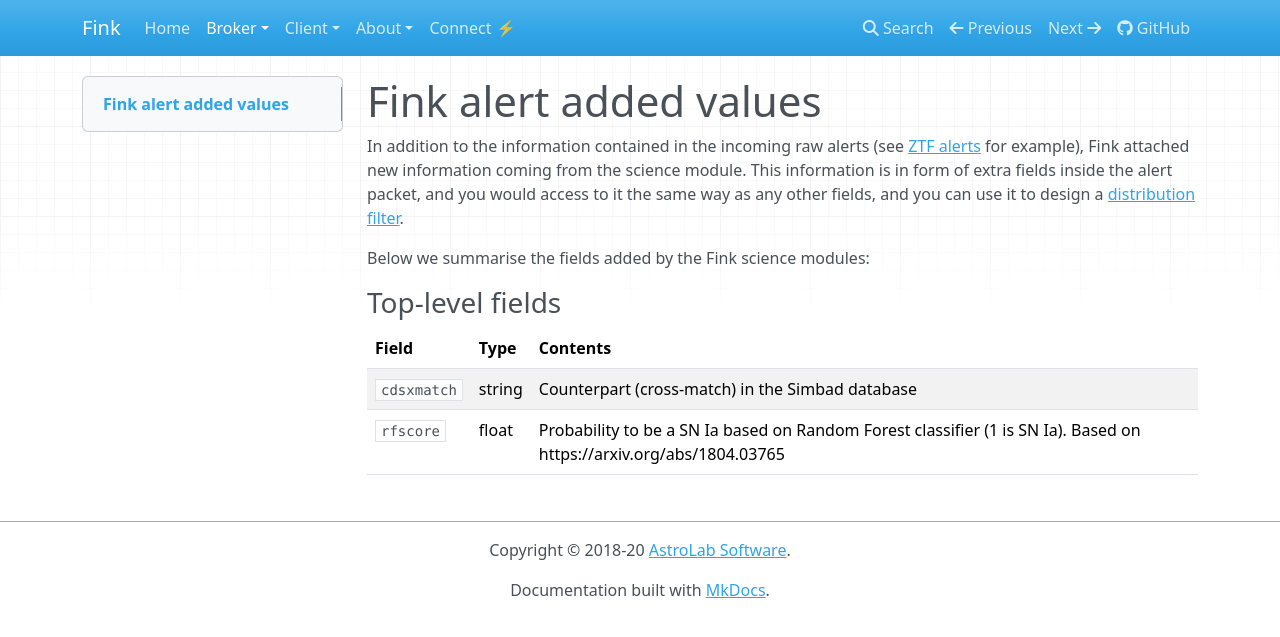
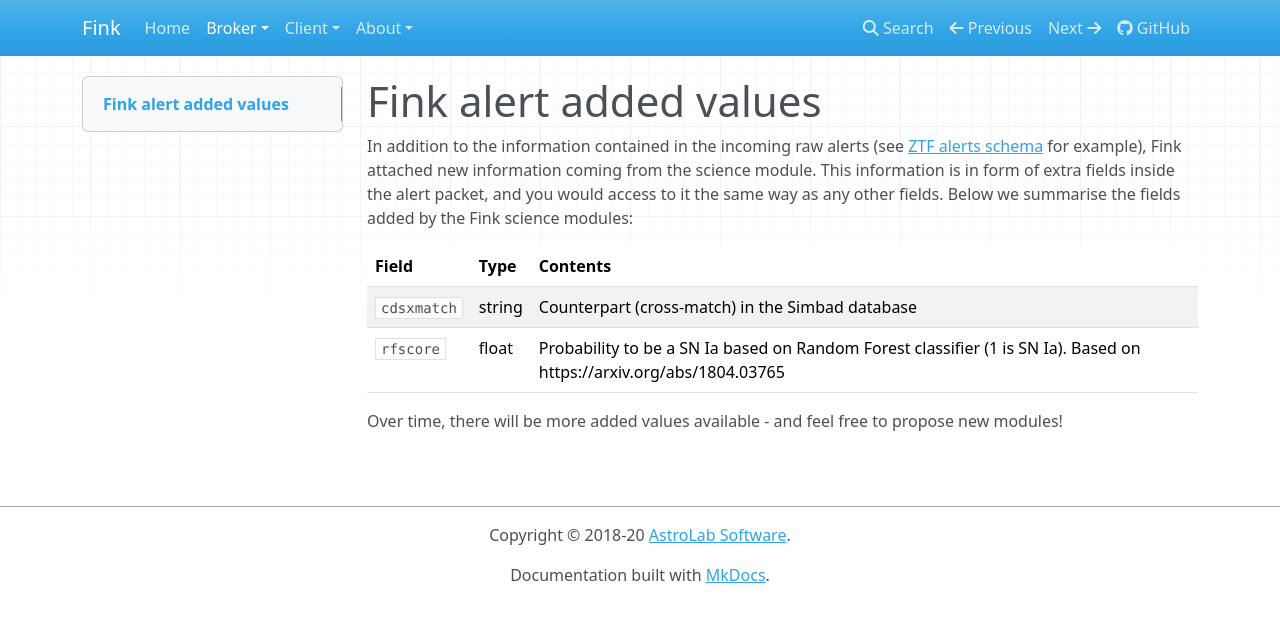
Before and after one commit to astrolabsoftware/fink, an MkDocs documentation site: the page built from docs/science/added_values.md, in a window 1280 px wide. Shown: the top 637 px of the page. Built offline with MkDocs 1.6.1, drawn with Linux system fonts in a browser that asks for light colours; nearby versions of some CDN libraries.

Commit message:
update the documentation

```diff
--- a/docs/science/added_values.md
+++ b/docs/science/added_values.md
@@ -1,12 +1,10 @@
 # Fink alert added values
 
-In addition to the information contained in the incoming raw alerts (see [ZTF alerts](ztf_alerts.md) for example), Fink attached new information coming from the science module. This information is in form of extra fields inside the alert packet, and you would access to it the same way as any other fields, and you can use it to design a [distribution filter](../distribution/introduction.md).
-
-Below we summarise the fields added by the Fink science modules:
-
-### Top-level fields
+In addition to the information contained in the incoming raw alerts (see [ZTF alerts schema](https://zwickytransientfacility.github.io/ztf-avro-alert/) for example), Fink attached new information coming from the science module. This information is in form of extra fields inside the alert packet, and you would access to it the same way as any other fields. Below we summarise the fields added by the Fink science modules:
 
 | Field | Type | Contents |
 |:--------|:-------|:--------|
 | `cdsxmatch` | string | Counterpart (cross-match) in the Simbad database |
 | `rfscore` | float | Probability to be a SN Ia based on Random Forest classifier (1 is SN Ia). Based on https://arxiv.org/abs/1804.03765 |
+
+Over time, there will be more added values available - and feel free to propose new modules!
--- a/mkdocs.yml
+++ b/mkdocs.yml
@@ -11,13 +11,12 @@ nav:
       - Available Fink topics: topics.md
       - Tutorials: tutorials/introduction.md
     - Client:
-      - Connect to Fink streams: topics.md
-      - Tutorial: https://github.com/astrolabsoftware/fink-tutorials
+      - Connect to Fink streams: fink-client.md
+      - Subscribe &#9889;: https://forms.gle/2td4jysT4e9pkf889
     - About:
       - Who is behind Fink?: who-is-fink.md
       - Release Notes: release-notes.md
       - Contributing: contributing.md
-    - Connect &#9889;: https://forms.gle/2td4jysT4e9pkf889
 
 # theme: readthedocs
 
```
Also changed, not shown: docs/fink-client.md (added, +13 -0 lines), docs/science/introduction.md (+1 -1 lines), docs/topics.md (+1 -1 lines).
